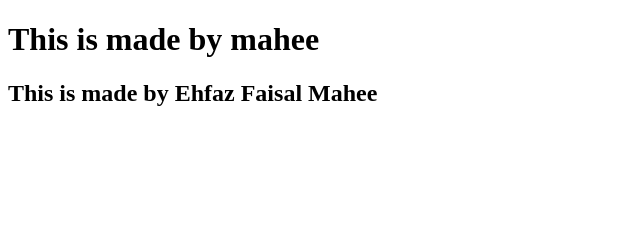
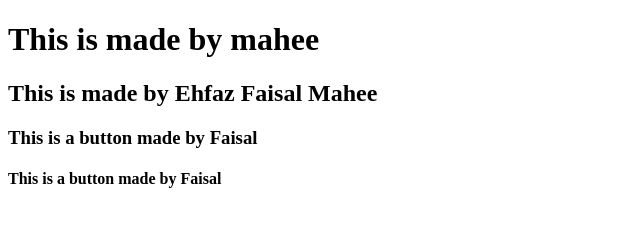
Before and after one commit to maheefaisal/newwebsite, a plain HTML site: page index.html in a window 1280 px wide. Shown: the whole page, without its empty margins (0-640 px from the left). Drawn offline with Linux system fonts and the light colour scheme.

Commit message:
added h3 and h4

```diff
--- a/index.html
+++ b/index.html
@@ -9,6 +9,8 @@
 <body>
     <h1>This is made by mahee</h1>
     <h2>This is made by Ehfaz Faisal Mahee</h2>
+    <h3>This is a button made by Faisal</h3>
+    <h4>This is a button made by Faisal</h4>
 
 </body>
 </html>
```
